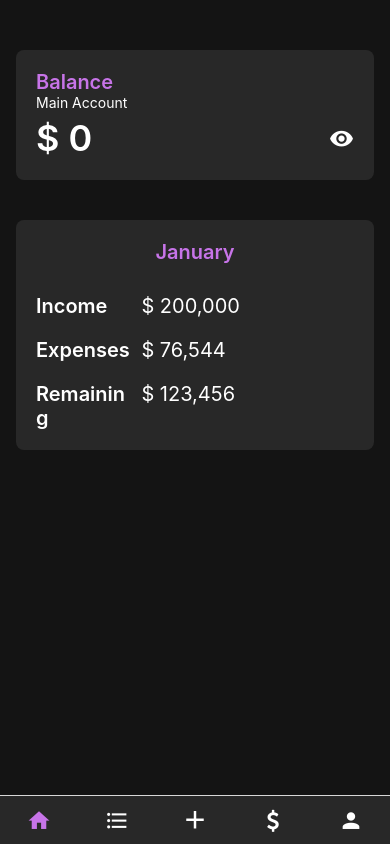
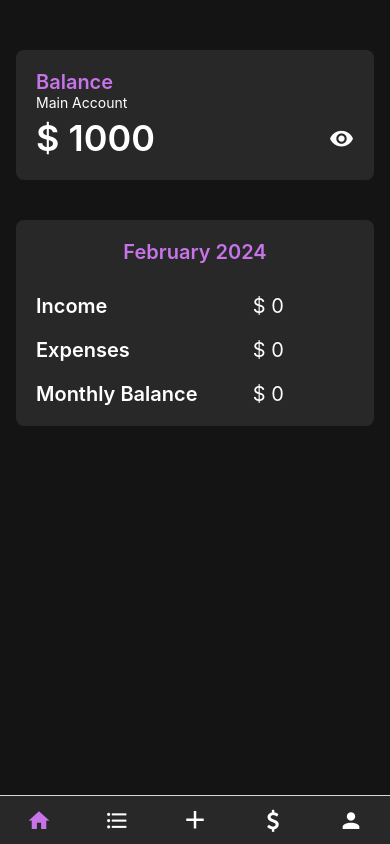
Before and after one commit to choidavid4/savvy, a React Native app: screen /Home in a window 390 px wide. Built offline with nearby package versions, Linux system fonts and the light colour scheme.

Commit message:
incomes and expenses logic working

```diff
--- a/App.js
+++ b/App.js
@@ -8,14 +8,26 @@ import { MainContext } from './src/contexts/MainContext';
 
 function App() {
   const [context, setContext] = useState({
-    balance: 0,
+    balance: 1000,
+    incomes: [],
+    expenses: [],
+    monthlyBalances: {
+      "2024-0": {
+        month: 0,
+        name: "January",
+        year: 2024,
+        id: "2024-0",
+        income: 0,
+        expenses: 0
+      }
+    },
   });
 
   return (
     <NavigationContainer>
-      {/* <MainContext.Provider value={{context, setContext}}> */}
+      <MainContext.Provider value={{context, setContext}}>
         <MenuTabs/>
-      {/* </MainContext.Provider> */}
+      </MainContext.Provider>
     </NavigationContainer>
   );
 }
--- a/src/views/Home.js
+++ b/src/views/Home.js
@@ -6,12 +6,27 @@ import { COLORS, SIZES } from '../styles/constants';
 import { MainContext } from '../contexts/MainContext';
 
 function Home() {
-  // const [balance, setBalance] = useState(0);
-  // const {context, setContext} = useContext(MainContext);
+  const {context, setContext} = useContext(MainContext);
+  const [month, setMonth] = useState({
+    month: 1,
+    name: "February",
+    year: 2024,
+    id: "2024-1"
+  });
 
-  // setTimeout(() => {
-  //   setContext({balance: context.balance + 10});
-  // }, 1000)
+  let monthValues = {
+    income: 0,
+    expenses: 0,
+    balance: 0
+  }
+
+  if (context.monthlyBalances[month.id]) {
+    monthValues = {
+      income: context.monthlyBalances[month.id].income,
+      expenses: context.monthlyBalances[month.id].expenses,
+      balance: context.monthlyBalances[month.id].income - context.monthlyBalances[month.id].expenses
+    }
+  }
 
   return (
     <View style={globalStyles.mainContainer}>
@@ -19,23 +34,23 @@ function Home() {
           <Text style={{...globalStyles.h3, color: COLORS.primary}} >Balance</Text>
           <Text style={[globalStyles.p]} >Main Account</Text>
           <View style={{width: '100%', marginTop: 5, flexDirection: 'row', justifyContent: 'space-between', alignItems: 'center'}}>
-            <Text style={[globalStyles.h1]} >$ {0}</Text>
+            <Text style={[globalStyles.h1]} >$ {context.balance}</Text>
             <Icon name="eye" size={25} color={COLORS.font} />
           </View>
         </View>
         <View style={{...styles.container, gap: 20}}>
-          <Text style={{...globalStyles.h3, textAlign: "center", marginBottom: 10, color: COLORS.primary}}>January</Text>
+          <Text style={{...globalStyles.h3, textAlign: "center", marginBottom: 10, color: COLORS.primary}}>{month.name + " " + month.year}</Text>
           <View style={styles.horizontalContainer}>
-            <Text style={[globalStyles.h3, { width: "30%", textAlign: "left" }]}>Income</Text>
-            <Text style={ {...globalStyles.p, fontSize: SIZES.h3} }>$ 200,000</Text>
+            <Text style={[globalStyles.h3, { width: "65%", textAlign: "left" }]}>Income</Text>
+            <Text style={ {...globalStyles.p, fontSize: SIZES.h3} }>$ {monthValues.income}</Text>
           </View>
           <View style={styles.horizontalContainer}>
-            <Text style={[globalStyles.h3, { width: "30%", textAlign: "left" }]}>Expenses</Text>
-            <Text style={ {...globalStyles.p, fontSize: SIZES.h3} }>$ 76,544</Text>
+            <Text style={[globalStyles.h3, { width: "65%", textAlign: "left" }]}>Expenses</Text>
+            <Text style={ {...globalStyles.p, fontSize: SIZES.h3} }>$ {monthValues.expenses}</Text>
           </View>
           <View style={styles.horizontalContainer}>
-            <Text style={[globalStyles.h3, { width: "30%", textAlign: "left" }]}>Remaining</Text>
-            <Text style={ {...globalStyles.p, fontSize: SIZES.h3} }>$ 123,456</Text>
+            <Text style={[globalStyles.h3, { width: "65%", textAlign: "left" }]}>Monthly Balance</Text>
+            <Text style={ {...globalStyles.p, fontSize: SIZES.h3} }>$ { monthValues.balance }</Text>
           </View>
         </View>
     </View>
--- a/src/views/New.js
+++ b/src/views/New.js
@@ -1,15 +1,79 @@
-import React, { useState } from 'react'
+import React, { useContext, useState } from 'react'
 import { Pressable, Text, TextInput, View } from 'react-native'
 import { globalStyles } from '../styles/style'
 import Button from '../components/Button'
 import { Controller, useForm } from 'react-hook-form'
 import DatePicker from 'react-native-date-picker'
 import { COLORS } from '../styles/constants'
+import { MainContext } from '../contexts/MainContext'
 
 function New() {
+
+  const {context, setContext} = useContext(MainContext);
+
   const [date, setDate] = useState(new Date());
   const [isIncome, setIsIncome] = useState(true);
   const { control, handleSubmit } = useForm();
+
+  const onSubmit = (data) => {
+    // crear el movimiento
+    const transaction = {
+      value: data.value,
+      description: data.description,
+      isIncome: isIncome,
+      dateAdded: date.valueOf()
+    }
+
+    const monthId = date.getFullYear() + "-" + date.getMonth();
+
+    // Create monthlyBalance object if it does not exist
+    if (!context.monthlyBalances[monthId]) {
+      const monthArray = ["January", "February", "March", "April", "May", "June", "July", "August", "September", "October", "November", "December"];
+
+      const newContext = {
+        ...context
+      }
+
+      newContext.monthlyBalances[monthId] = {
+        month: date.getMonth(),
+        year: date.getFullYear(),
+        id: monthId,
+        name: monthArray[date.getMonth()],
+        income: 0,
+        expenses: 0
+      };
+
+      setContext(newContext);
+    }
+
+    data.value = Number(data.value);
+
+    // sumarlo a context.incomes o context.expenses
+    if (isIncome) {
+      const newContext = {
+        ...context,
+      }
+
+      newContext.incomes.unshift(transaction);
+      newContext.balance += data.value;
+      newContext.monthlyBalances[monthId].income += data.value;
+
+      setContext(newContext);
+
+    } else {
+      const newContext = {...context};
+
+      newContext.expenses.unshift(transaction);
+      newContext.balance -= data.value;
+      newContext.monthlyBalances[monthId].expenses += data.value;
+
+      setContext(newContext);
+    }
+
+    // data.value = "";
+    // data.description = "";
+
+  }
 
   return (
     <View style={globalStyles.mainContainer}>
@@ -24,6 +88,7 @@ function New() {
           render={({ field }) => (
           <TextInput
             {...field}
+            onChangeText={field.onChange}
             style={ {...globalStyles.h1, width: "100%", textAlign: 'center', color: COLORS.font} }
             placeholder="Amount"
             placeholderTextColor= { COLORS.font }
@@ -36,6 +101,7 @@ function New() {
           render={({ field }) => (
           <TextInput
             {...field}
+            onChangeText={field.onChange}
             style={{width: "100%", textAlign: 'center', color: COLORS.font}}
             placeholder="Description"
             placeholderTextColor= { COLORS.font }
@@ -57,7 +123,7 @@ function New() {
         <Text style={globalStyles.bold}>Account:</Text>
         <Text>SELECT</Text>
       </View> */}
-      <Button text={"SAVE"} onPress={() => {}} type={"primary"}/>
+      <Button text={"SAVE"} onPress={handleSubmit(onSubmit)} type={"primary"}/>
     </View>
   )
 }
```
Also changed, not shown: 1 other file (tests, documents, lock files or other folders).
